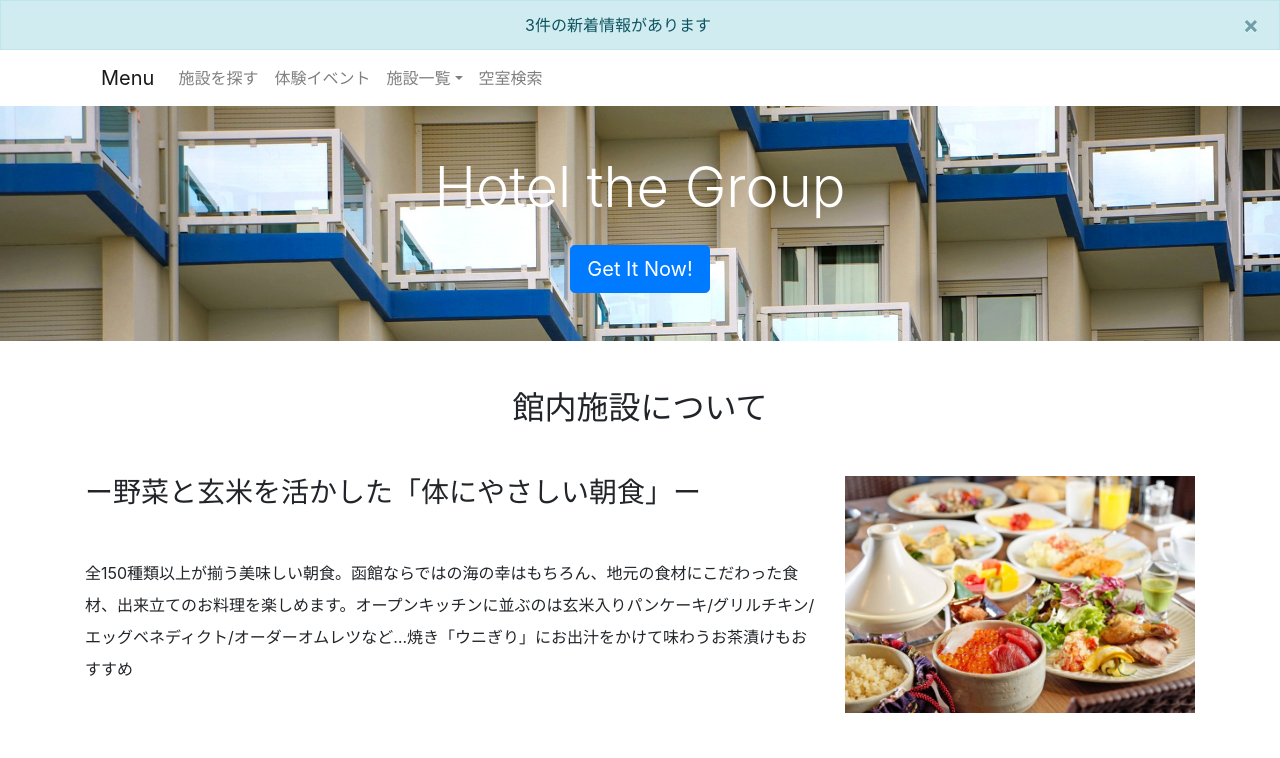
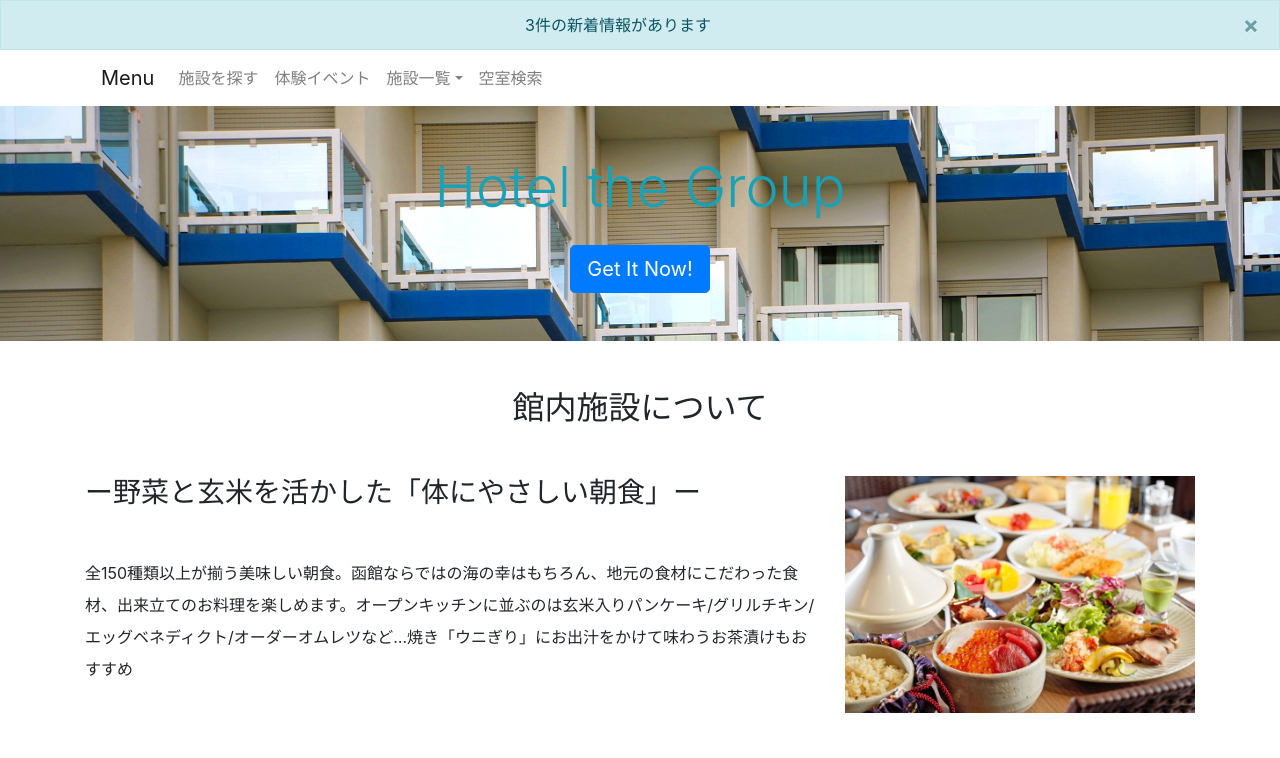
Before and after one commit to mishuuu-3000/sample, a plain HTML site: page index.html in a window 1280 px wide. Shown: the top 758 px of the page. Drawn offline with nearby package versions, Linux system fonts and the light colour scheme.

Commit message:
Update index.html

```diff
--- a/index.html
+++ b/index.html
@@ -53,7 +53,7 @@
 
               <div class="cover text-white text-center py-5">
               <div>
-                <h1 class="display-4 mb-4">Hotel the Group</h1>
+                <h1 class="display-4 mb-4 text-info">Hotel the Group</h1>
                 <a href="" class="btn btn-primary btn-lg">Get It Now!</a>
               </div>
             </div>
```
